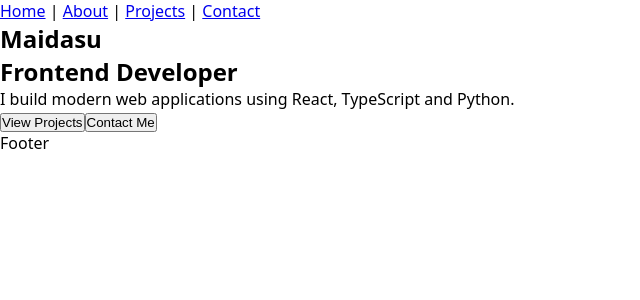
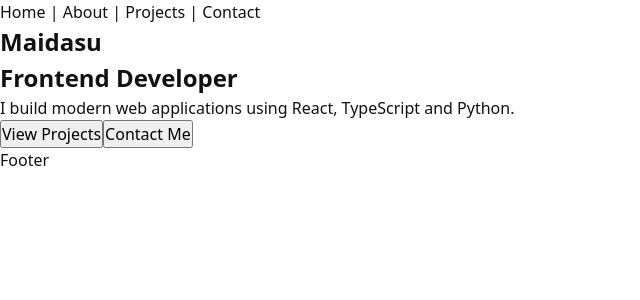
Before and after one commit to Maidaseu/react-portfolio, a React (Vite) app: page / in a window 1280 px wide. Shown: the top 300 px of the page, without its empty margins (0-640 px from the left). Built offline with nearby package versions, Linux system fonts and the light colour scheme.

Commit message:
Establish global CSS foundation

```diff
--- a/src/index.css
+++ b/src/index.css
@@ -4,8 +4,29 @@
   box-sizing: border-box;
 }
 
+html {
+  scroll-behavior: smooth;
+}
+
 body {
   font-family: system-ui, sans-serif;
+  line-height: 1.5;
+  background-color: #ffffff;
+  color: #111111;
+}
+
+button,
+a {
+  font: inherit;
+}
+
+a {
+  color: inherit;
+  text-decoration: none;
+}
+
+button {
+  cursor: pointer;
 }
 
 .container {
```
